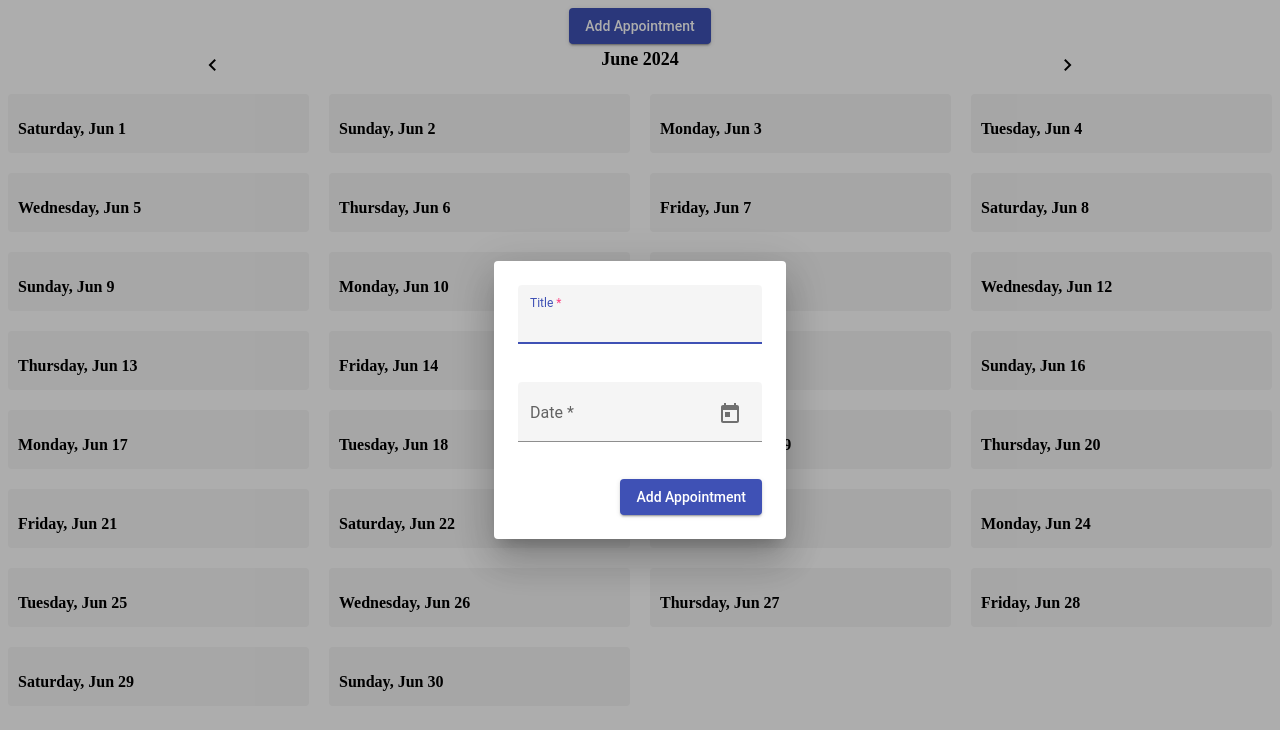
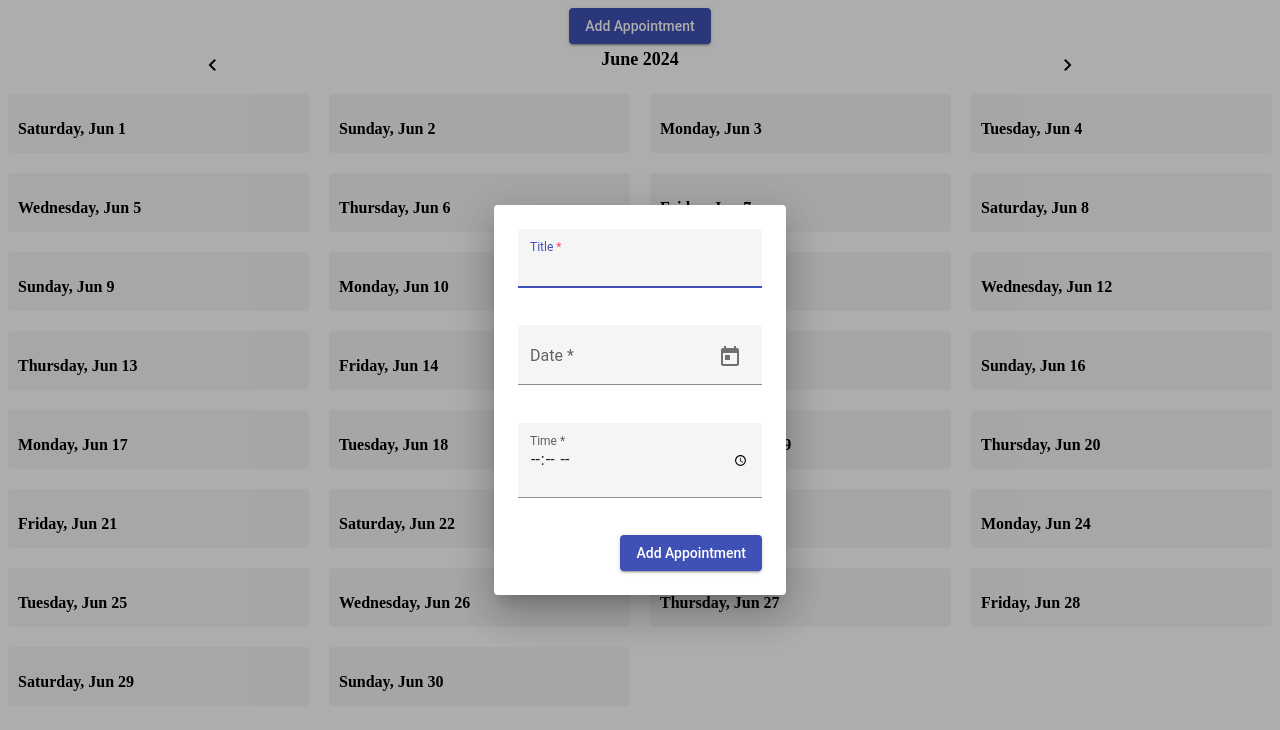
Before and after one commit to shabni/Calendrer-Reminder, an Angular app: page /calendar in a window 1280 px wide. Both pictures are taken after a click on the button "Add Appointment". Shown: the top 730 px of the page. Built offline with nearby package versions, Linux system fonts and the light colour scheme.

Commit message:
add time feature

```diff
--- a/src/app/calendar/appointment-form/appointment-form.component.html
+++ b/src/app/calendar/appointment-form/appointment-form.component.html
@@ -17,5 +17,13 @@
     </mat-error>
   </mat-form-field>
 
+  <mat-form-field appearance="fill">
+    <mat-label>Time</mat-label>
+    <input matInput formControlName="time" type="time">
+    <mat-error *ngIf="appointmentForm.get('time').hasError('required')">
+      Time is required
+    </mat-error>
+  </mat-form-field>
+
   <button mat-raised-button color="primary" type="submit">Add Appointment</button>
 </form>
--- a/src/app/calendar/appointment-form/appointment-form.component.ts
+++ b/src/app/calendar/appointment-form/appointment-form.component.ts
@@ -2,14 +2,13 @@ import { Component, EventEmitter, Inject, Output } from '@angular/core';
 import { FormBuilder, FormGroup, Validators } from '@angular/forms';
 import { MAT_DIALOG_DATA, MatDialogRef } from '@angular/material/dialog';
 import { Appointment } from 'src/app/shared/appointment';
-
 
 @Component({
   selector: 'app-appointment-form',
   templateUrl: './appointment-form.component.html',
   styleUrls: ['./appointment-form.component.scss']
 })
-export class AppointmentFormComponent  {
+export class AppointmentFormComponent {
   appointmentForm: FormGroup;
 
   @Output() appointmentAdded = new EventEmitter<Appointment>();
@@ -22,7 +21,8 @@ export class AppointmentFormComponent  {
     this.appointmentForm = this.fb.group({
       id: [this.data?.id || null],
       title: ['', Validators.required],
-      date: ['', Validators.required]
+      date: ['', Validators.required],
+      time: ['', Validators.required] // Add this line
     });
   }
 
--- a/src/app/calendar/calendar-view/calendar-view.component.html
+++ b/src/app/calendar/calendar-view/calendar-view.component.html
@@ -1,5 +1,4 @@
 <div class="calendar-container">
-
   <button mat-raised-button color="primary" (click)="openAppointmentForm()">Add Appointment</button>
   <div class="navigation-container">
     <button mat-icon-button (click)="previousMonth()">
@@ -28,7 +27,7 @@
              cdkDrag
              [cdkDragData]="appointment"
              (cdkDragEnded)="onDragEnded($event, appointment)">
-          <div class="calendar-event-time">{{ appointment.date | date: 'h:mm a' }}</div>
+          <div class="calendar-event-time">{{ appointment.time }}</div>
           <div class="calendar-event-title">{{ appointment.title }}</div>
         </div>
       </div>
--- a/src/app/calendar/calendar-view/calendar-view.component.ts
+++ b/src/app/calendar/calendar-view/calendar-view.component.ts
@@ -103,15 +103,13 @@ export class CalendarViewComponent implements OnInit {
   }
 
   onDragEnded(event: CdkDragEnd<any>, appointment) {
-
-
     const appointmentToMove: Appointment = event.source.data;
 
     const previousDateIndex = this.calendarDates.findIndex(d => d.toDateString() === appointmentToMove.date.toDateString());
     const dropTargetDateIndex = this.calendarDates.findIndex(d => event.source.dropContainer.id === d.toDateString());
 
     if (dropTargetDateIndex !== -1) {
-      const newDate: Date = this.calendarDates[dropTargetDateIndex-1];
+      const newDate: Date = this.calendarDates[dropTargetDateIndex - 1];
 
       if (previousDateIndex !== dropTargetDateIndex) {
         appointmentToMove.date = new Date(newDate.getFullYear(), newDate.getMonth(), newDate.getDate());
--- a/src/app/shared/appointment.ts
+++ b/src/app/shared/appointment.ts
@@ -2,4 +2,5 @@ export interface Appointment {
   id: number;
   title: string;
   date: Date;
-  }
+  time: string;
+}
```
Lines whose indentation alone changed are shown as unchanged.
